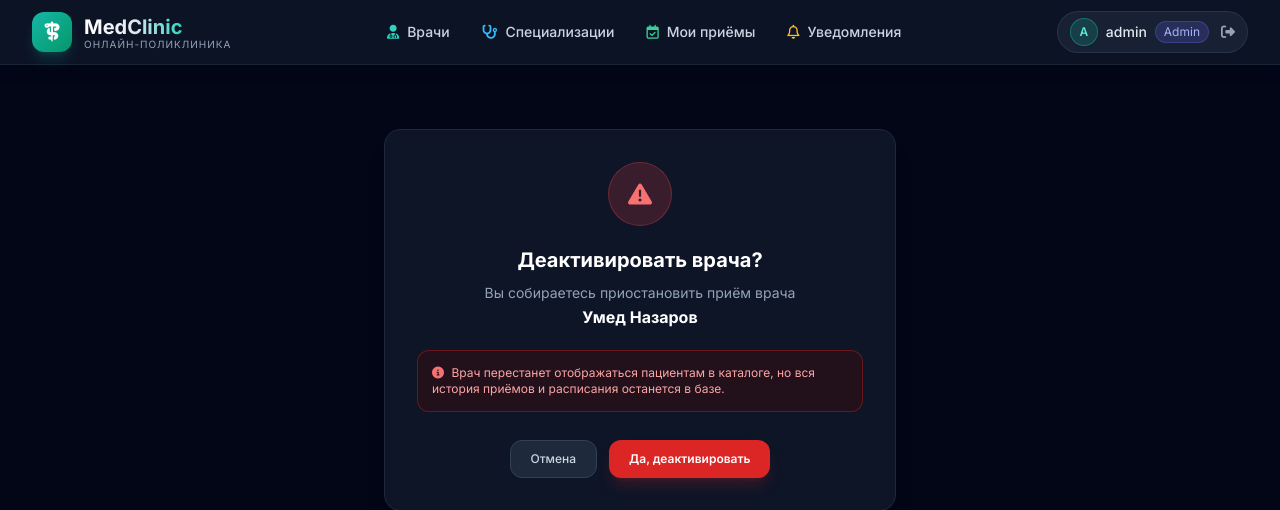
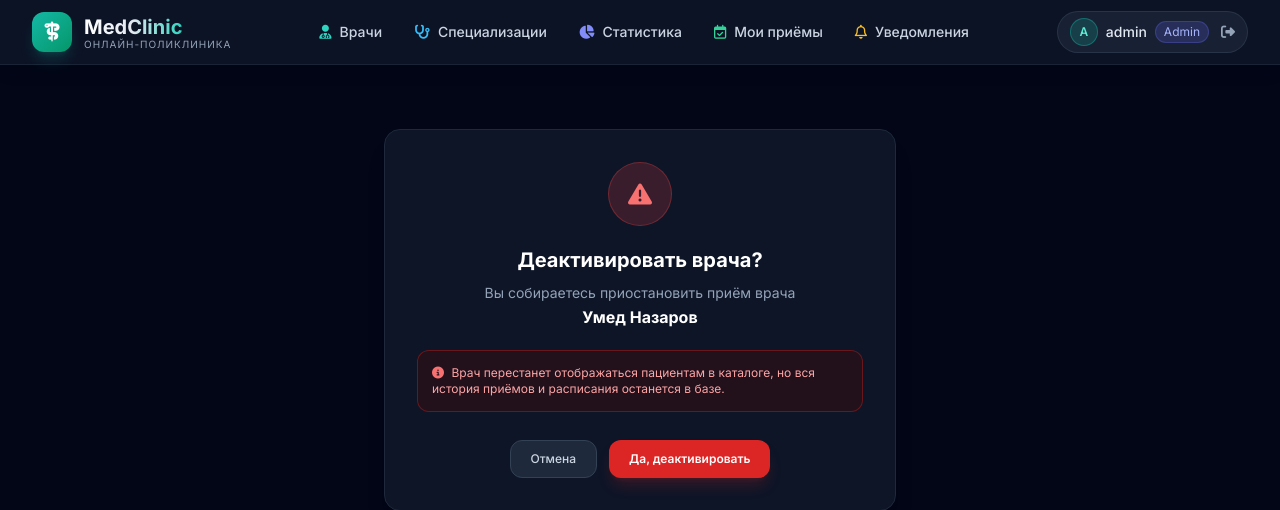
Before and after one commit to shokirovsh01/team-work-django, a Django app: page /doctors/1/delete/ in a window 1280 px wide. Shown: the top 510 px of the page. Run offline with Django 5.2, Linux system fonts and the light colour scheme; a user stored in the database is signed in; data comes from the database, SQL or seed files in the repository; some libraries are stand-ins or nearby versions.

Commit message:
student 3 end

```diff
--- a/reviewsapp/urls.py
+++ b/reviewsapp/urls.py
@@ -5,5 +5,5 @@ urlpatterns = [
     path('appointment/<int:pk>/', ReviewCreateView.as_view(), name='review_create'),
     path('<int:pk>/edit/', ReviewUpdateView.as_view(), name='review_edit'),
     path('<int:pk>/delete/', ReviewDeleteView.as_view(), name='review_delete'),
-    path('stats/', StatsView.as_view(), name='clinic_stats'),
+    path('stats/', StatsView.as_view(), name='stats'),
 ]
--- a/templates/base.html
+++ b/templates/base.html
@@ -82,6 +82,13 @@
                         <i class="fa-solid fa-stethoscope text-sky-400"></i>
                         <span>Специализации</span>
                     </a>
+
+                    {% if user.is_staff or user.is_superuser %}
+                        <a href="{% url 'stats' %}" class="px-3.5 py-2 rounded-lg text-sm font-medium text-slate-300 hover:text-white hover:bg-slate-800/60 transition flex items-center space-x-2">
+                            <i class="fa-solid fa-chart-pie text-indigo-400"></i>
+                            <span>Статистика</span>
+                        </a>
+                    {% endif %}
 
                     <a href="{% url 'appointments:my_appointments' %}" class="px-3.5 py-2 rounded-lg text-sm font-medium text-slate-300 hover:text-white hover:bg-slate-800/60 transition flex items-center space-x-2">
                         <i class="fa-regular fa-calendar-check text-emerald-400"></i>
```
